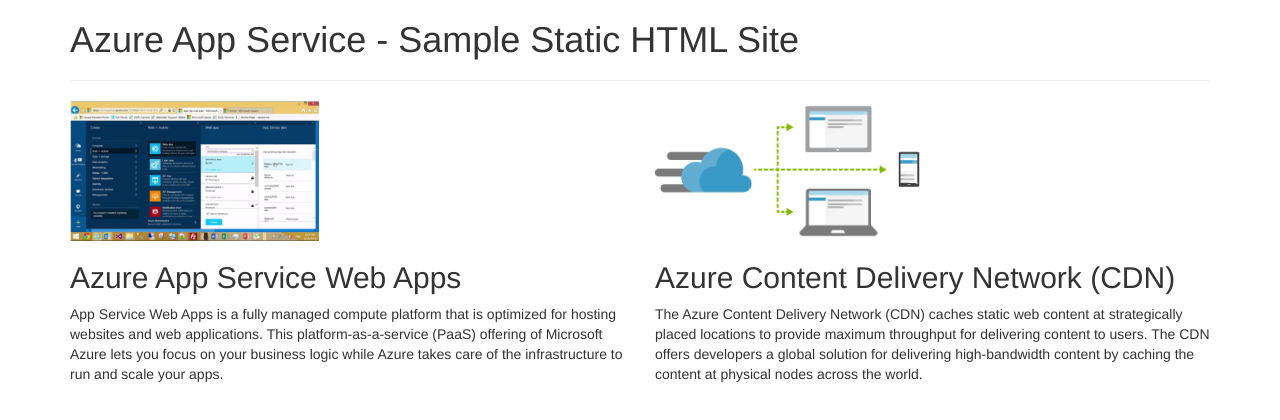
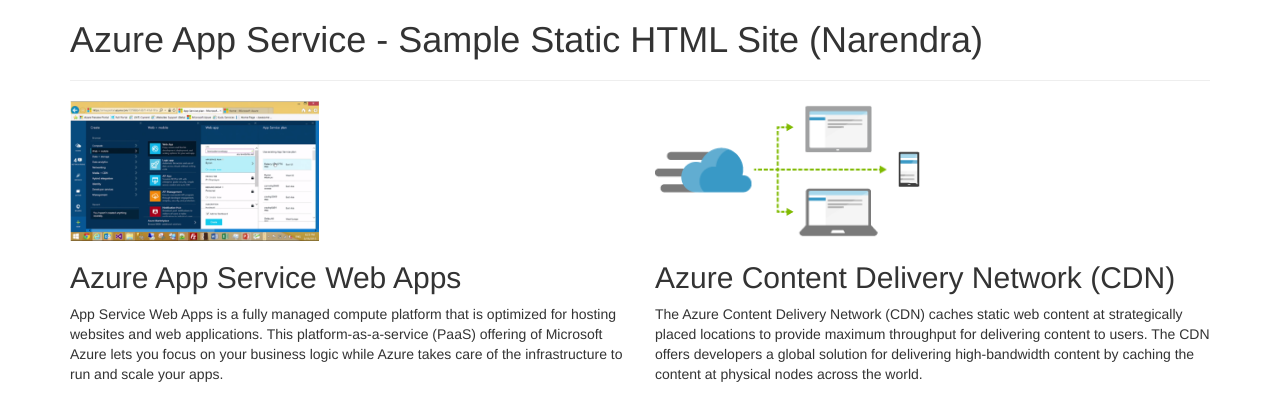
Before and after one commit to nlilaramani/statichtml, a plain HTML site: page index.html in a window 1280 px wide. Drawn offline with nearby package versions, Linux system fonts and the light colour scheme.

Commit message:
some change

```diff
--- a/index.html
+++ b/index.html
@@ -16,7 +16,7 @@
   <body>
     <div class="navbar-wrapper">
       <div class="container">
-          <h1>Azure App Service - Sample Static HTML Site</h1>
+          <h1>Azure App Service - Sample Static HTML Site (Narendra)</h1>
           <hr/>
       </div>
     </div>
```
